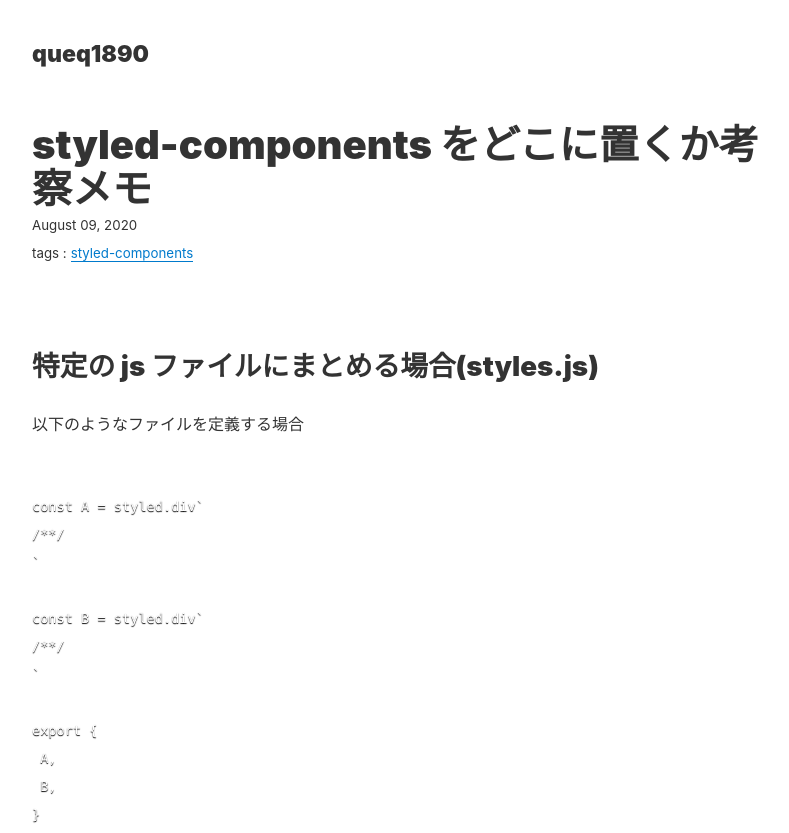
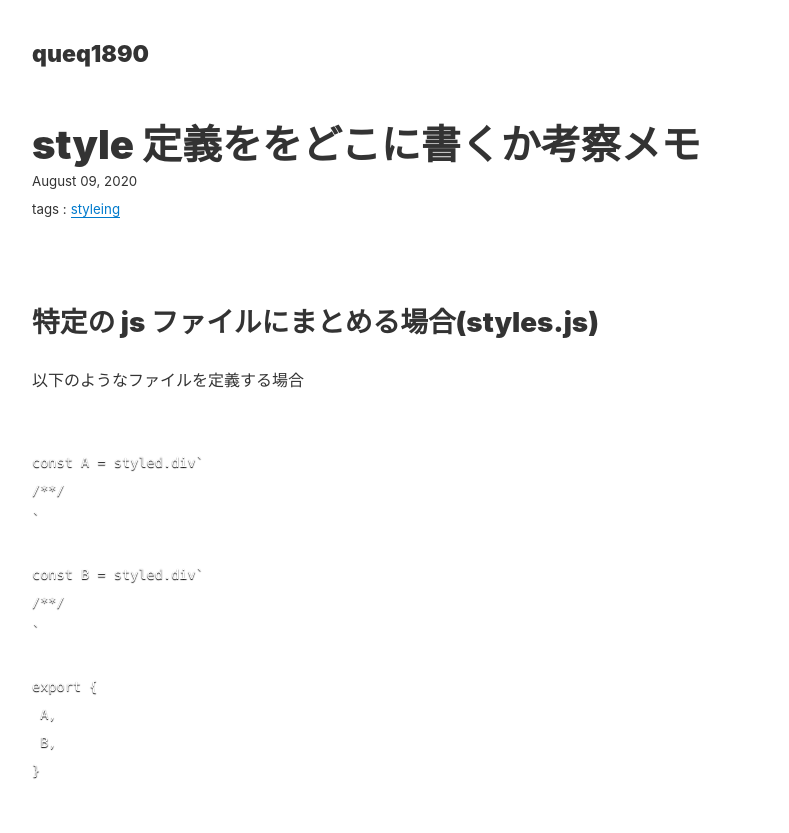
Before and after one commit to queq1890/blog, a Gatsby site: page /styled-components/ in a window 1280 px wide. Shown: the top 833 px of the page, without its empty margins (237-1026 px from the left). Built offline with nearby package versions, Linux system fonts and the light colour scheme; Gatsby itself is replaced by a stand-in of ours; some packages are replaced by stand-ins of ours; code samples lack their colours.

Commit message:
Update Blog “styled-components”

````diff
--- a/content/blog/styled-components.md
+++ b/content/blog/styled-components.md
@@ -1,8 +1,8 @@
 ---
-title: styled-components をどこに置くか考察メモ
+title: style 定義ををどこに書くか考察メモ
 date: 2020-08-09T17:47:29.033Z
 tags:
-  - styled-components
+  - styleing
 ---
 ## 特定の js ファイルにまとめる場合(styles.js)
 
@@ -65,14 +65,13 @@
 
 また、styled-component + className を使って styling をしている場合、次のような component が生まれてしまう可能性がある。
 
-```
+```jsx
 const A = ({ MainLogoUrl, SubLogoUrl }) => (
   <div className="logo">
     <img src={MainLogoUrl} className="main_logo" alt="logo_main" />
     <img src={SubLogoUrl} className="sub_logo" alt="logo_sub" />
   </div>
 )
-
 ```
 
 この component は、parent component の wrapper(styled-component) 内で定義されている className に依存しており、この component のみではどのような style になるのかが分からない。なので、A component の styling を理解したい場合は、「A component の実装を読む => A component を render している parent component を探す => parent component の style から component A 向けの className を探す」という手順を踏むことになり、非常に効率が悪い。そもそも、styled-component は 1 component - 1 scoped CSS の思想で設計されている library なので、ある component の style が別の component に依存するような設計になることは間違いである。
@@ -97,11 +96,10 @@
 
 #### style が scoped であることが保証される
 
-```
+```jsx
 const A = () => (<B>aaa</B>)
 
 const B = styled.div``
-
 ```
 
 jsx と同じファイル内に styled-component を書く場合、大抵の場合は定義した styled-component を export をする必要はない。上記の場合、styled-component である B は export されていないので、B の CSS を変更しても影響があるのがこの jsx の中だけだと分かる。他の component に影響を与えない事が分かっているので、style の refactoring がしやすい。また、同一ファイル内に CSS が書かれているので、「どのファイルで style を定義しているのか？」を考えなくていい。
@@ -116,8 +114,8 @@
 ## IMO
 
 まとめると、
+- styled-components は 1 component - 1 scoped CSS という思想の library なのだから、実装も scoped になるように寄せてあげるべき
+- styled-component と JSX を同じファイルに書く場合のデメリットが正直そこまでデメリットではないので、特別な理由がない限りこちらの実装を選んだほうが幸せになれそう
 - 1 directory - 1 jsx - 1 style のような規約を守れるなら、分割しても良いと思う
   - 現実だとこの規約を守れない dev がいるので、厳密にレビューする必要が出る
   - もちろん primitive な React Component ではなくて`styled.div` 定義を複数の場所から使いまわしたい、という場合は、 styled-component を export するための module を定義してあげれば良いと思う
-- styled-components は 1 component - 1 scoped CSS という思想の library なのだから、実装も scoped になるように寄せてあげるべき
-- styled-component と JSX を同じファイルに書く場合のデメリットが正直そこまでデメリットではないので、特別な理由がない限りこちらの実装を選んだほうが幸せになれそう
````
